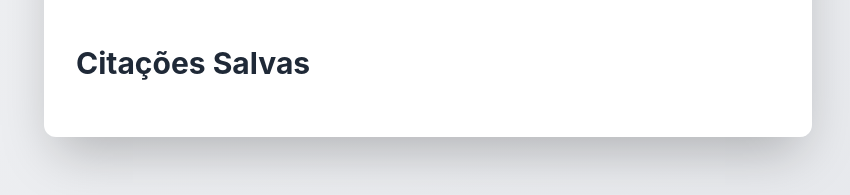
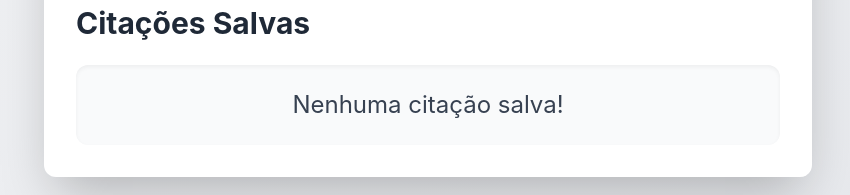
Before and after one commit to 0Carvalh0/motivaction, a website: page index.html in a window 1280 px wide. Shown: the part 465-660 px from the top of the page, without its empty margins (212-1062 px from the left). Drawn offline with Linux system fonts and the light colour scheme; no server answers.

Commit message:
feat: card 'nenhuma citacao salva'

```diff
--- a/index.html
+++ b/index.html
@@ -53,8 +53,14 @@
         <div id="saved-quotes" class="mt-12">
           <h2 class="text-3xl font-bold mb-6 text-gray-800">Citações Salvas</h2>
           <div
+            id="no-saved-quotes"
+            class="grid place-items-center p-6 bg-gray-50 rounded-xl shadow-inner text-2xl text-gray-700"
+          >
+            Nenhuma citação salva!
+          </div>
+          <div
             id="saved-quotes-list"
-            class="max-h-80 overflow-y-auto overflow-x-hidden grid grid-cols-1 md:grid-cols-2 gap-4"
+            class="max-h-80 overflow-y-auto overflow-x-hidden grid grid-cols-1 md:grid-cols-2 gap-4 pb-8"
           ></div>
         </div>
       </div>
--- a/src/scripts/script.js
+++ b/src/scripts/script.js
@@ -3,8 +3,10 @@ document.addEventListener("DOMContentLoaded", () => {
   const quoteLoading = document.getElementById("quote__loading");
   const newQuoteBtn = document.getElementById("new-quote-btn");
   const saveQuoteBtn = document.getElementById("save-quote-btn");
+  const noSavedQuotes = document.getElementById("no-saved-quotes");
   const savedQuotesList = document.getElementById("saved-quotes-list");
 
+  let savedQuotes = JSON.parse(localStorage.getItem("savedQuotes")) || [];
   let currentQuote = "";
 
   async function fetchQuote() {
@@ -49,7 +51,6 @@ document.addEventListener("DOMContentLoaded", () => {
 
   function saveQuote() {
     if (currentQuote) {
-      const savedQuotes = JSON.parse(localStorage.getItem("savedQuotes")) || [];
       if (!savedQuotes.some((quote) => quote._id === currentQuote._id)) {
         savedQuotes.push(currentQuote);
         localStorage.setItem("savedQuotes", JSON.stringify(savedQuotes));
@@ -63,7 +64,6 @@ document.addEventListener("DOMContentLoaded", () => {
   document.addEventListener("click", (e) => {
     if (e.target.closest("#delete-quote-btn").id === "delete-quote-btn") {
       let deleteQuoteBtn = e.target.closest("#delete-quote-btn");
-      let savedQuotes = JSON.parse(localStorage.getItem("savedQuotes")) || [];
       let quoteId = deleteQuoteBtn.parentElement.id;
 
       savedQuotes = savedQuotes.filter((quote) => quote._id !== quoteId);
@@ -74,7 +74,6 @@ document.addEventListener("DOMContentLoaded", () => {
   });
 
   function displaySavedQuotes() {
-    const savedQuotes = JSON.parse(localStorage.getItem("savedQuotes")) || [];
     savedQuotesList.innerHTML = "";
     savedQuotes.forEach((quote) => {
       const quoteCard = document.createElement("div");
@@ -86,6 +85,16 @@ document.addEventListener("DOMContentLoaded", () => {
       `;
       savedQuotesList.appendChild(quoteCard);
     });
+
+    displayNoSavedQuotes();
+  }
+
+  function displayNoSavedQuotes() {
+    if (savedQuotes.length === 0) {
+      noSavedQuotes.classList.remove("hidden");
+    } else {
+      noSavedQuotes.classList.add("hidden");
+    }
   }
 
   newQuoteBtn.addEventListener("click", fetchQuote);
```
